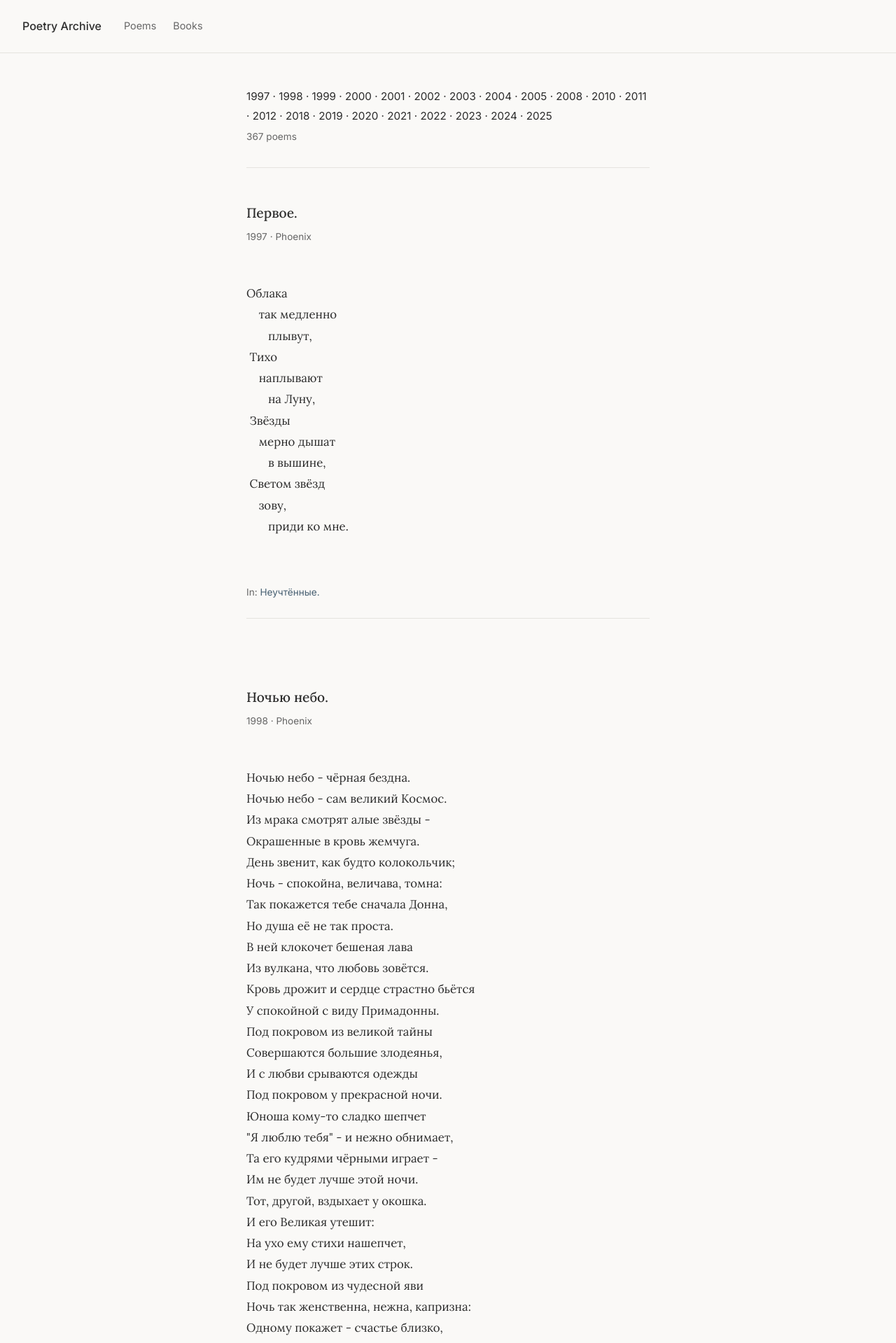
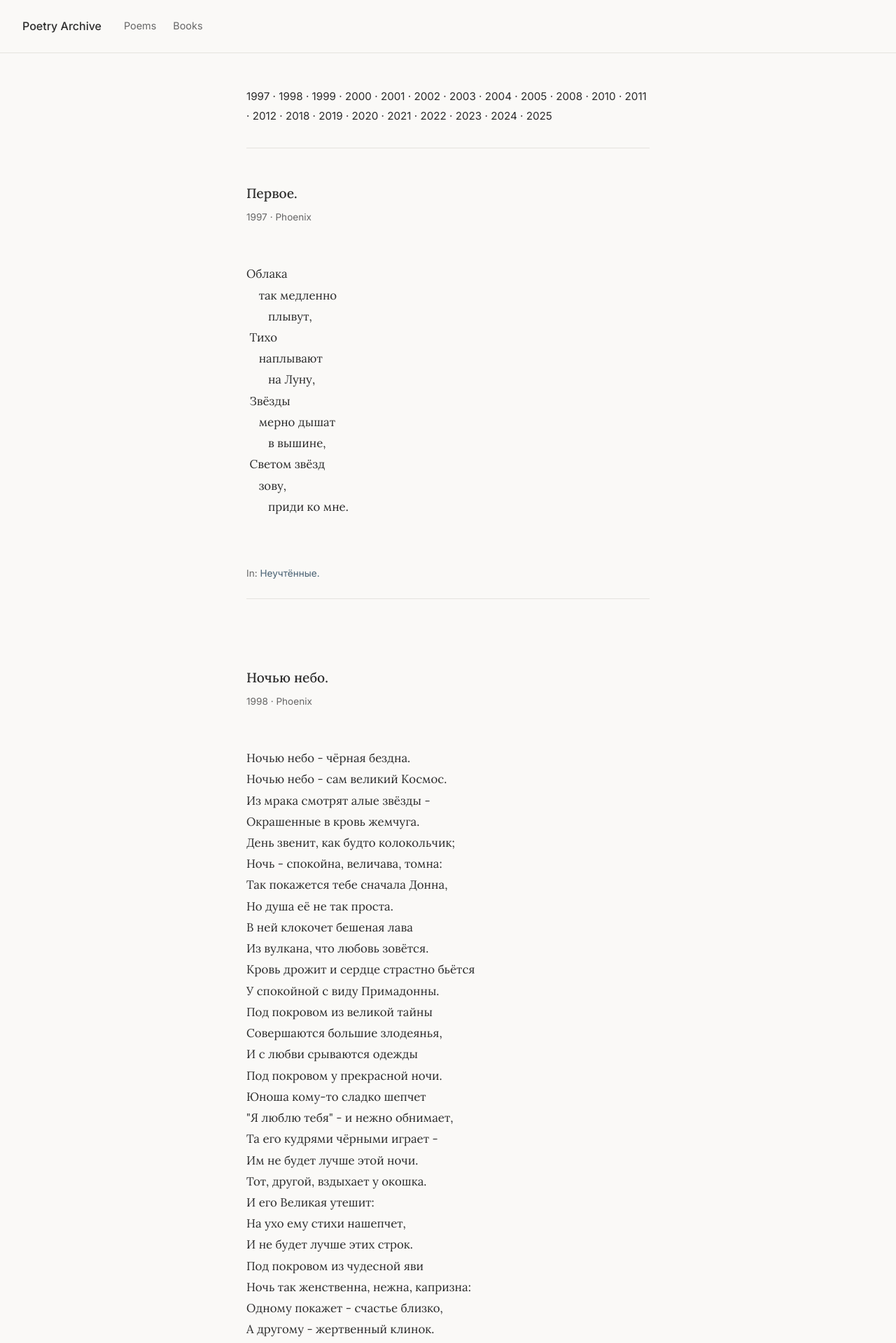
Before and after one commit to whobyphoenix/poetry, a Jekyll site: the page built from poems/index.md, in a window 1280 px wide. Shown: the top 1919 px of the page at 70% size. Built offline with Jekyll 4.4.1, drawn with Linux system fonts in a browser that asks for light colours.

Commit message:
Remove poem count from /poems page
The year navigation is sufficient; count adds no value.

https://claude.ai/code/session_01KDtXUr8U2D93oQVyQyKiZD

```diff
--- a/assets/css/style.css
+++ b/assets/css/style.css
@@ -295,7 +295,6 @@ h2.poem-title {
   font-family: 'Inter', sans-serif;
   font-size: 0.95rem;
   line-height: 1.8;
-  margin-bottom: 0.3rem;
 }
 
 .year-nav a {
@@ -304,12 +303,6 @@ h2.poem-title {
 
 .year-nav a:hover {
   color: var(--accent);
-}
-
-.poems-count {
-  font-family: 'Inter', sans-serif;
-  font-size: 0.85rem;
-  color: var(--text-light);
 }
 
 /* Book poems list */
--- a/poems/index.md
+++ b/poems/index.md
@@ -27,7 +27,6 @@ title: All Poems
       <a href="#year-{{ year }}">{{ year }}</a>{% unless forloop.last %} · {% endunless %}
     {% endfor %}
   </nav>
-  <p class="poems-count">{{ published_poems.size }} poems</p>
 </header>
 
 <div class="book-poems">
```
